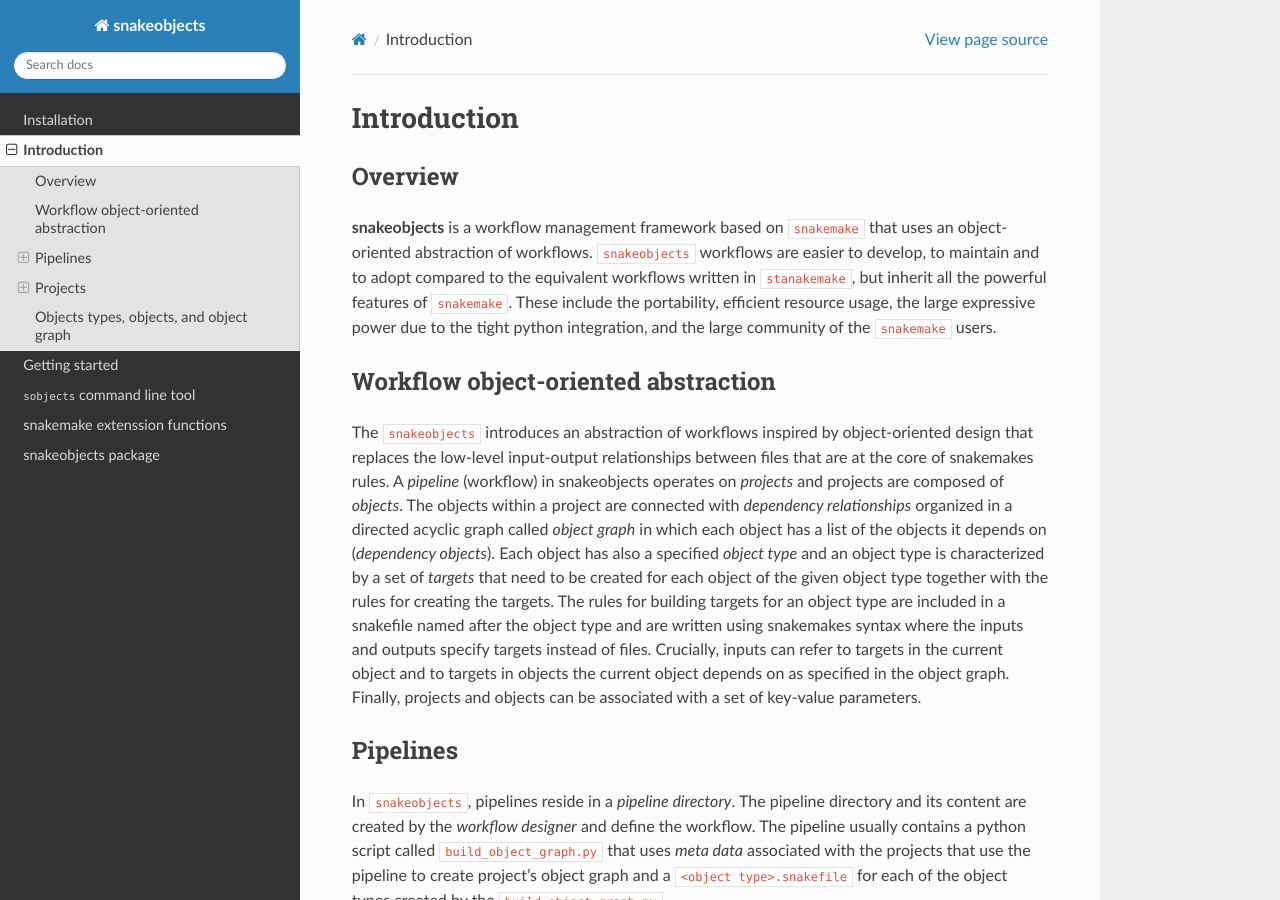
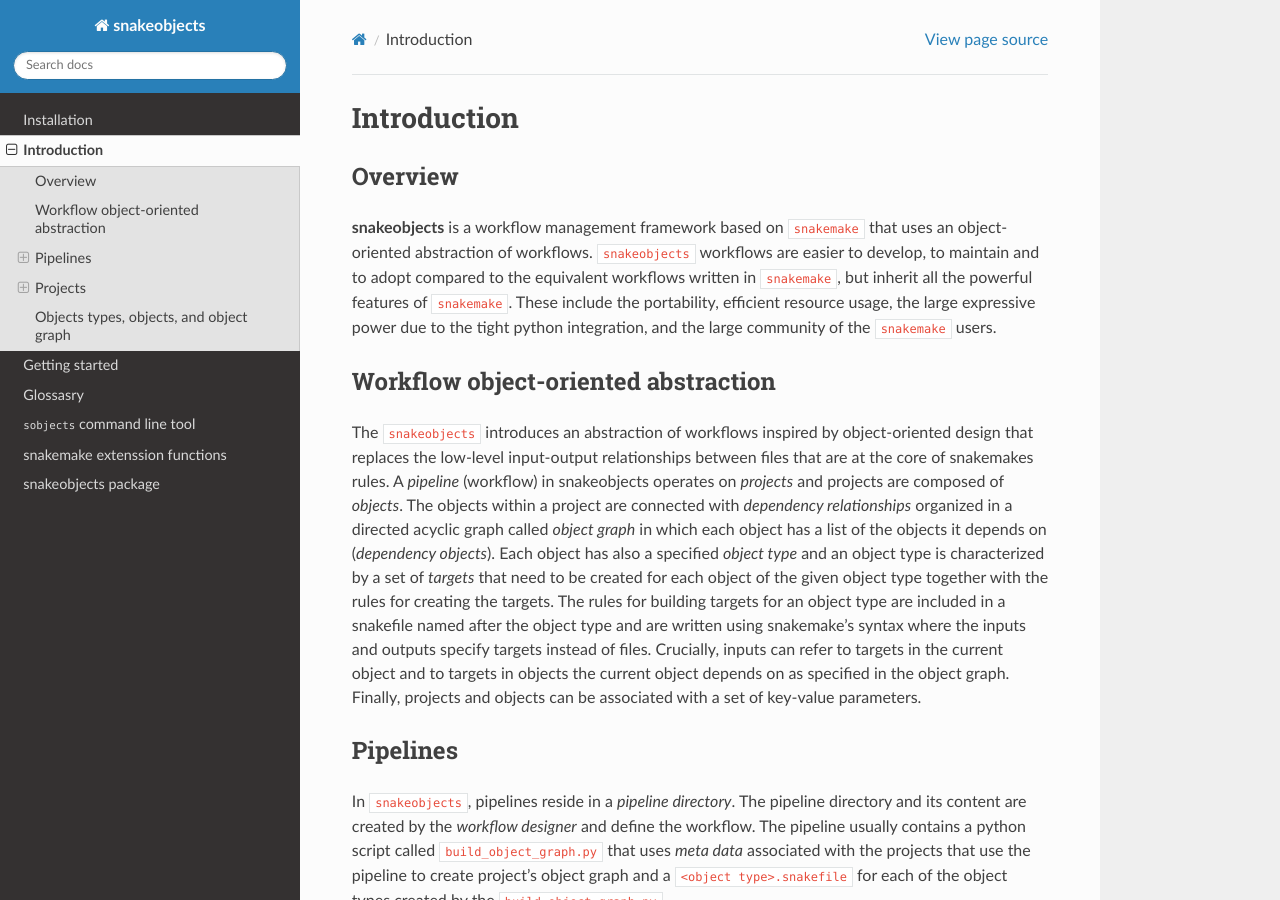
Before and after one commit to iossifovlab/snakeobjects, a Sphinx documentation site: the page built from documentation/introduction.rst, in a window 1280 px wide and 900 px high. Built offline with Sphinx 7.4.7 and the Read the Docs theme 2.0.0, drawn with Linux system fonts in a browser that asks for light colours; some of the changed text lies outside the part shown.

Commit message:
check point

```diff
--- a/documentation/index.rst
+++ b/documentation/index.rst
@@ -20,6 +20,7 @@ community of the ``snakemake`` users.
     installation
     introduction
     gettingStarted
+    terms
     sobjects
     snakemakeExt
     pythonUtils
--- a/documentation/introduction.rst
+++ b/documentation/introduction.rst
@@ -8,7 +8,7 @@ Overview
 **snakeobjects** is a workflow management framework based on ``snakemake`` that
 uses an object-oriented abstraction of workflows. ``snakeobjects`` workflows
 are easier to develop, to maintain and to adopt compared to the equivalent
-workflows written in ``stanakemake``, but inherit all the powerful features of
+workflows written in ``snakemake``, but inherit all the powerful features of
 ``snakemake``. These include the portability, efficient resource usage, the
 large expressive power due to the tight python integration, and the large
 community of the ``snakemake`` users.
@@ -27,7 +27,7 @@ specified *object type* and an object type is characterized by a set of *targets
 that need to be created for each object of the given object type together with
 the rules for creating the targets. The rules for building targets for an
 object type are included in a snakefile named after the object type and are written
-using snakemakes syntax where the inputs and outputs specify targets instead of
+using snakemake's syntax where the inputs and outputs specify targets instead of
 files. Crucially, inputs can refer to targets in the current object and to
 targets in objects the current object depends on as specified in the object
 graph. Finally, projects and objects can be associated with a set of key-value
```
Also changed, not shown: other parts of documentation/introduction.rst (+18 -8 lines), documentation/terms.rst (added, +13 -0 lines), 1 other file.
